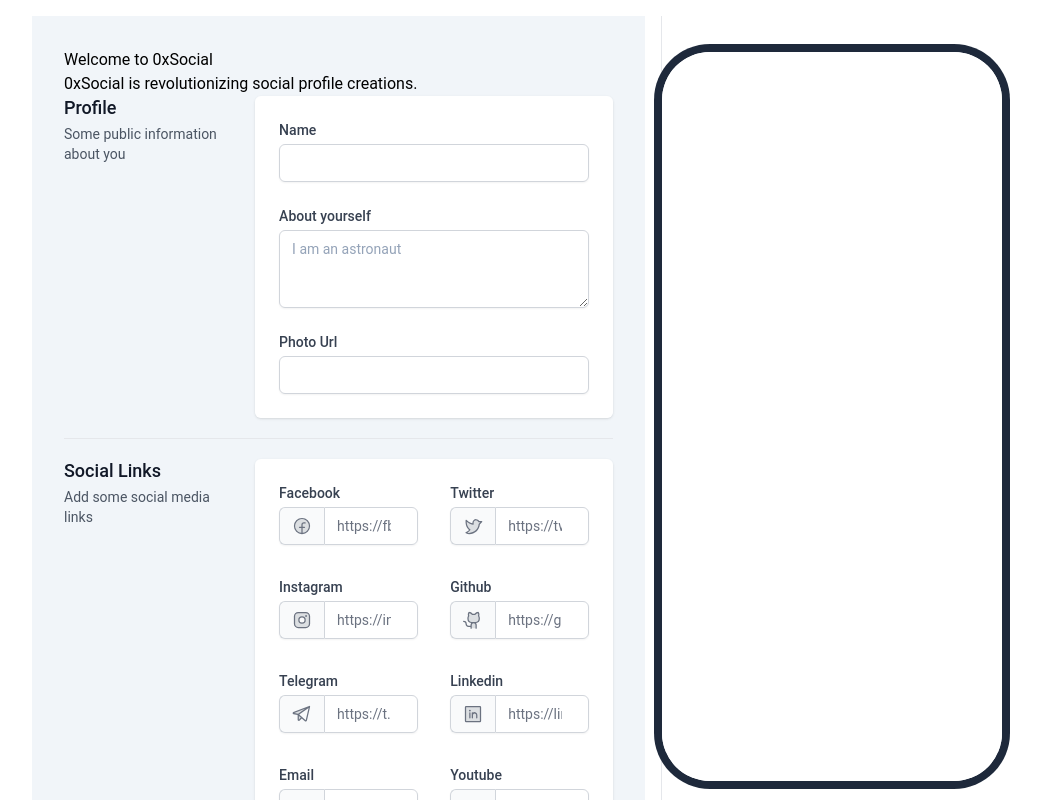
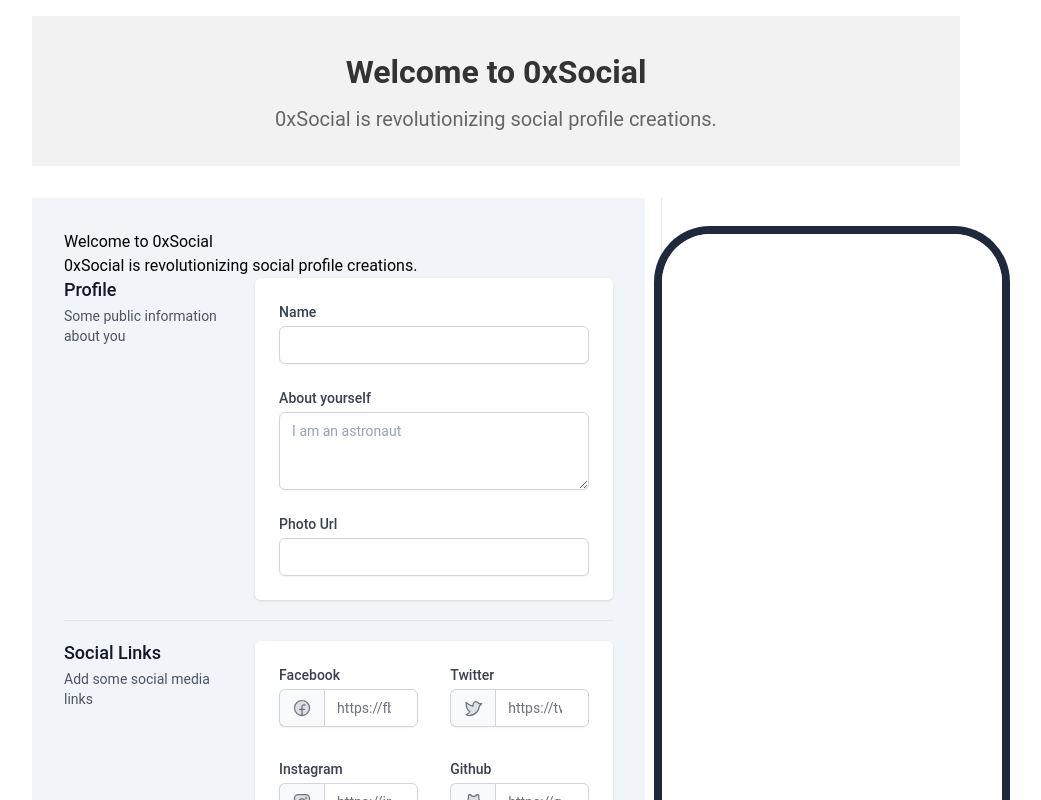
Before and after one commit to Cname84/onelink, a Nuxt app: page / in a window 1280 px wide. Shown: the top 800 px of the page, without its empty margins (144-1185 px from the left). Built offline with nearby package versions, Linux system fonts and the light colour scheme.

Commit message:
Update index.vue

```diff
--- a/pages/index.vue
+++ b/pages/index.vue
@@ -1,5 +1,9 @@
 <template>
   <div class="container">
+    <div class="hero">
+      <h1 class="hero-title">Welcome to 0xSocial</h1>
+      <p class="hero-subtitle">0xSocial is revolutionizing social profile creations.</p>
+    </div>
     <div class="grid grid-cols-3 divide-x">
       <div class="col-span-2 flex flex-col bg-slate-100">
         <div class="overflow-y-auto p-8">
@@ -149,6 +153,25 @@
   flex-direction: column;
 }
 
+.hero {
+  background-color: #f2f2f2;
+  padding: 2rem;
+  margin-bottom: 2rem;
+  text-align: center;
+}
+
+.hero-title {
+  font-size: 2rem;
+  font-weight: bold;
+  color: #333;
+  margin-bottom: 0.5rem;
+}
+
+.hero-subtitle {
+  font-size: 1.25rem;
+  color: #666;
+}
+
 .grid {
   gap: 1rem;
   flex-grow: 1;
```
